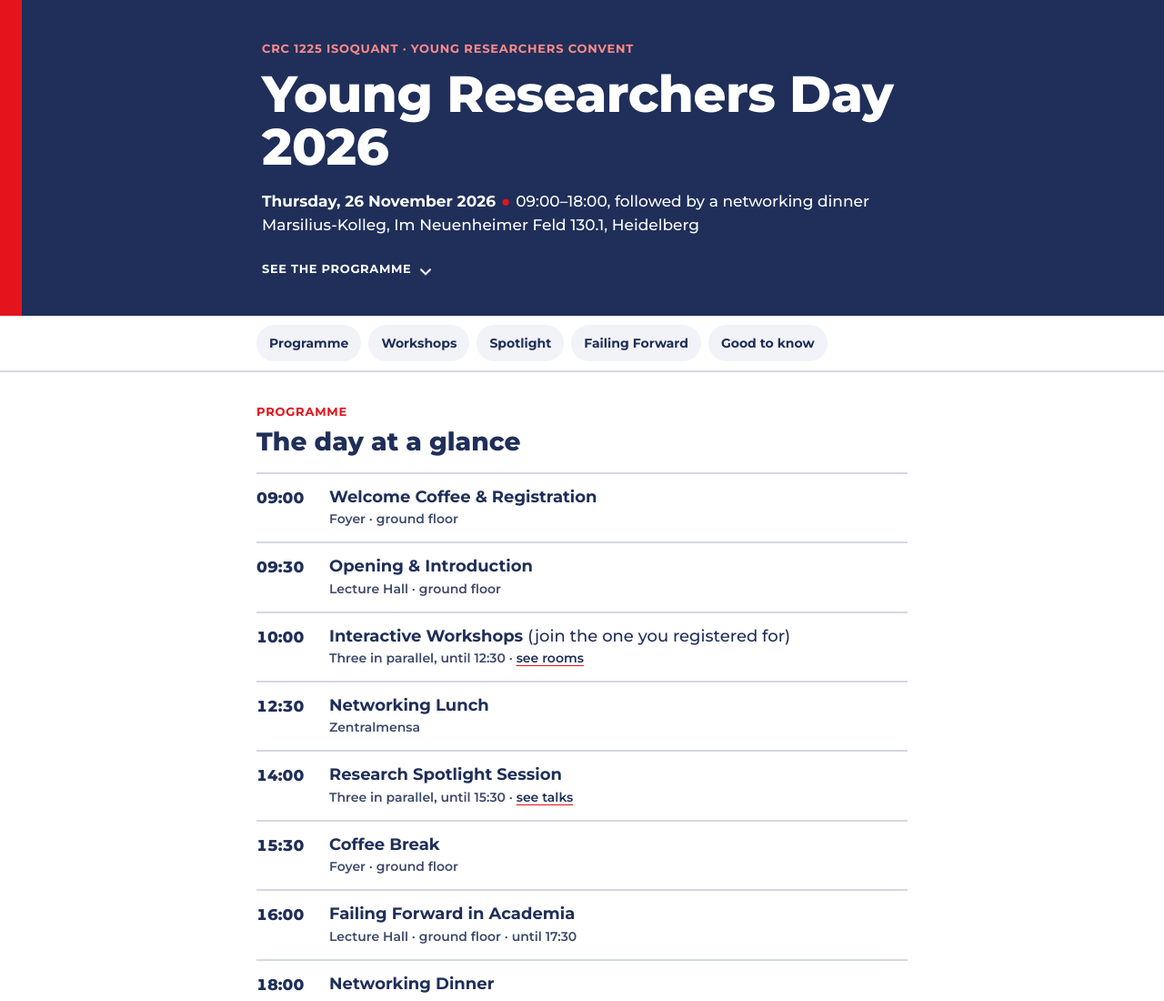
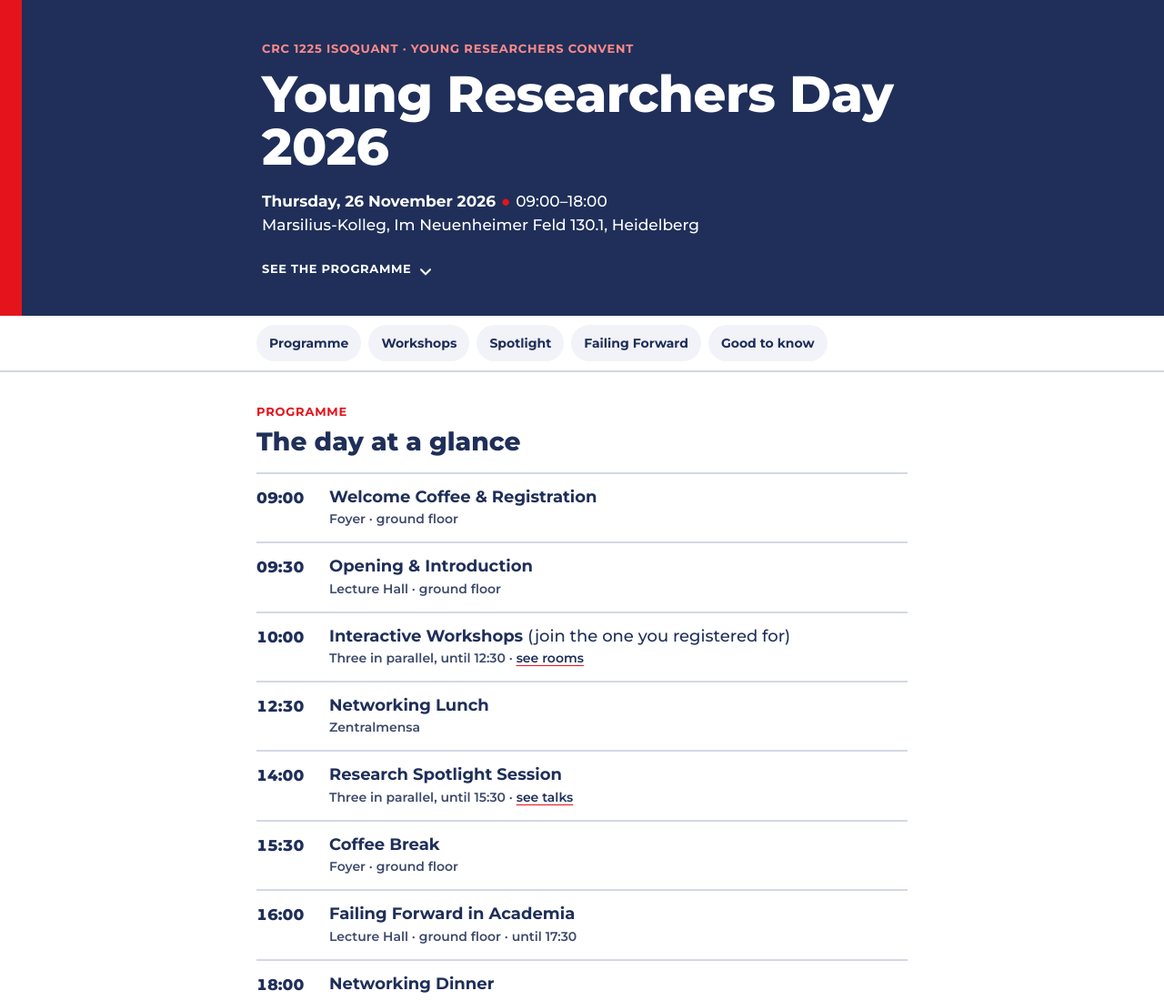
Before and after one commit to RuwenSchulz/yrd2026, a plain HTML site: page index.html in a window 1280 px wide. Shown: the top 1100 px of the page at 91% size. Drawn offline with Linux system fonts and the light colour scheme.

Commit message:
Header: drop networking dinner line
Co-Authored-By: Claude Opus 5.5 <noreply@anthropic.com>
Claude-Session: https://claude.ai/code/session_01FGazGTHULheNbX2mfF9Xi9

```diff
--- a/index.html
+++ b/index.html
@@ -96,7 +96,7 @@ html.js .sess.reveal:not(.in)::before{transform:scaleX(0)}
 <div class="wrap">
 <div class="kicker">CRC 1225 ISOQUANT · Young Researchers Convent</div>
 <h1>Young Researchers Day 2026</h1>
-<p class="meta"><b>Thursday, 26 November 2026</b><span class="dot">●</span>09:00–18:00, followed by a networking dinner</p>
+<p class="meta"><b>Thursday, 26 November 2026</b><span class="dot">●</span>09:00–18:00</p>
 <p class="meta">Marsilius-Kolleg, Im Neuenheimer Feld 130.1, Heidelberg</p>
 <a class="scrollcue" href="#programme">See the programme <svg viewBox="0 0 16 16" aria-hidden="true"><path d="M3 6l5 5 5-5" fill="none" stroke="#ffffff" stroke-width="2" stroke-linecap="round" stroke-linejoin="round"></path></svg></a>
 </div>
```
